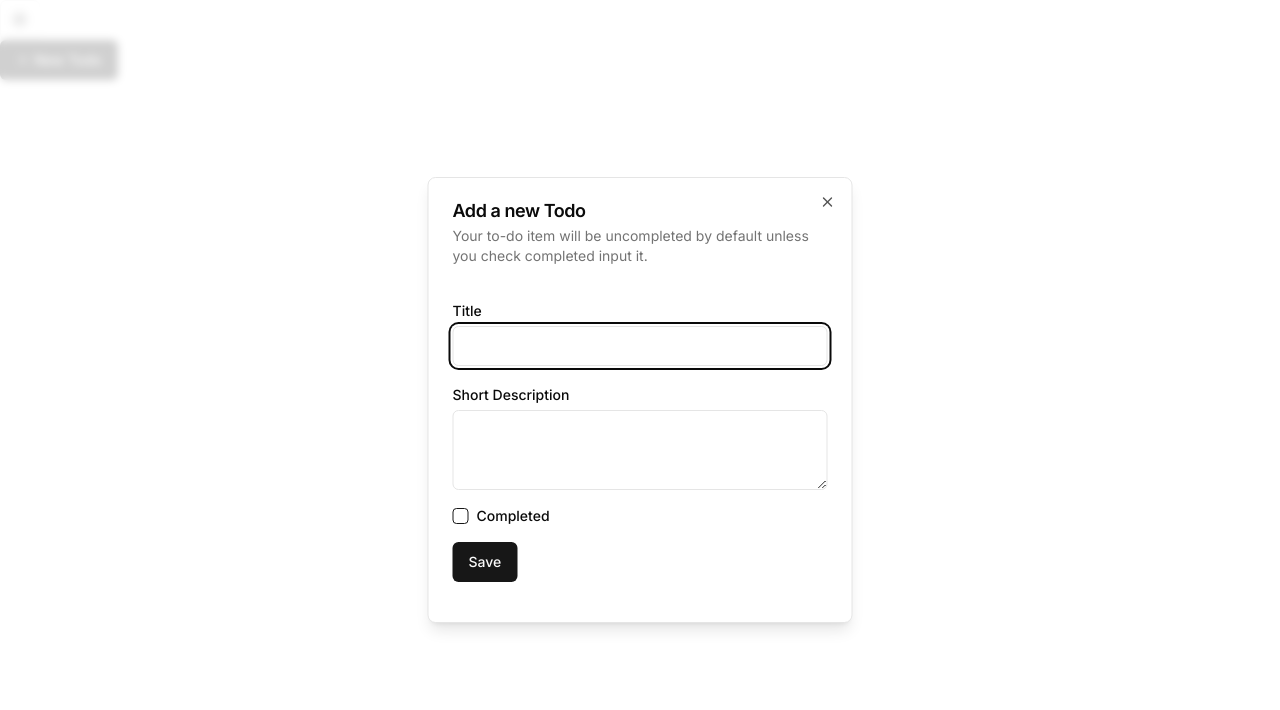
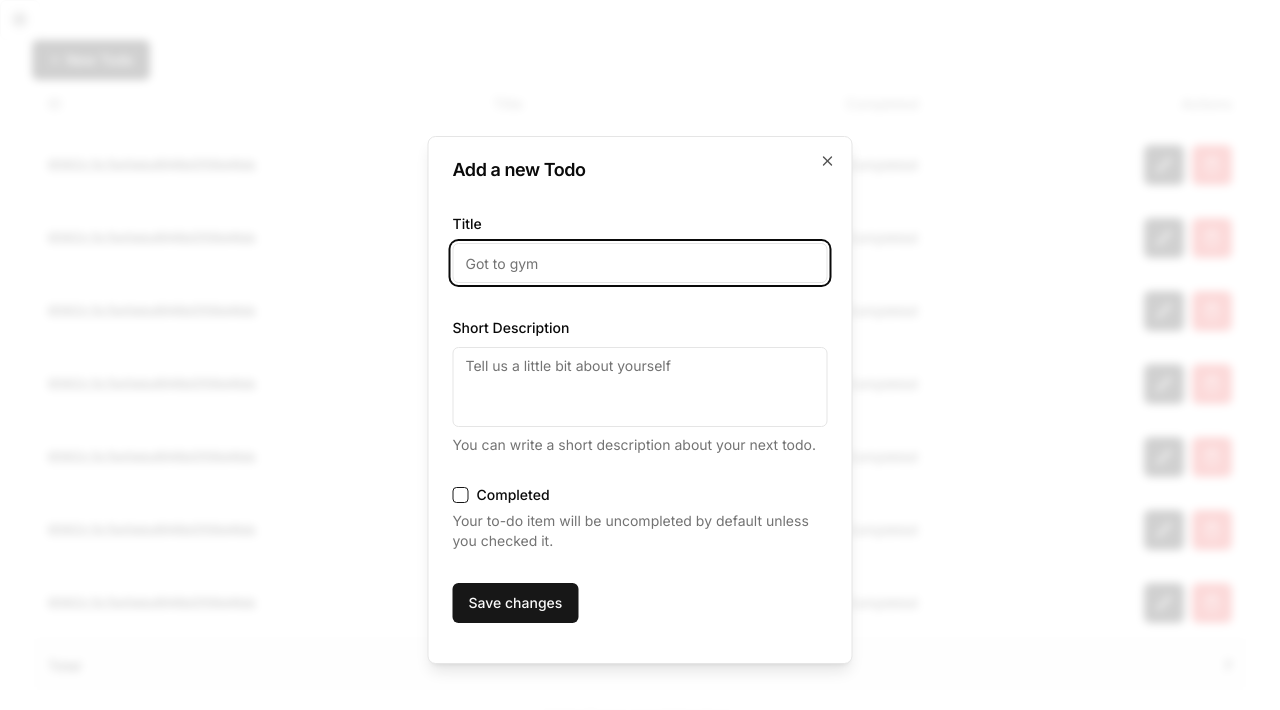
Before and after one commit to codeawy/tut-fullstack-nextjs-todo-app, a Next.js app: page / in a window 1280 px wide. Both pictures are taken after a click on the button "New Todo". Shown: the top 710 px of the page. Built offline with nearby package versions, Linux system fonts and the light colour scheme; no server answers; the database is empty.

Commit message:
todos table

```diff
--- a/actions/todo.actions.ts
+++ b/actions/todo.actions.ts
@@ -5,9 +5,10 @@ import { PrismaClient } from "@prisma/client";
 const prisma = new PrismaClient();
 
 export const getTodoListAction = async () => {
-  // ** ERROR HANDLING
+  // TODO ERROR HANDLING
   return await prisma.todo.findMany();
 };
+
 export const createTodoAction = async ({
   title,
   body,
--- a/app/page.tsx
+++ b/app/page.tsx
@@ -1,14 +1,19 @@
+import { getTodoListAction } from "@/actions/todo.actions";
 import AddTodoForm from "@/components/AddTodoForm";
+import TodoTable from "@/components/TodoTable";
 
-export default function Home() {
+export default async function Home() {
+  const todos = await getTodoListAction();
+
   return (
-    <main>
-      {/* <ul>
+    <main className="container">
+      <AddTodoForm />
+      <TodoTable />
+      <ul>
         {todos.map(todo => (
           <li key={todo.id}>{todo.title}</li>
         ))}
-      </ul> */}
-      <AddTodoForm />
+      </ul>
     </main>
   );
 }
--- a/components/AddTodoForm.tsx
+++ b/components/AddTodoForm.tsx
@@ -1,5 +1,6 @@
-// "use client";
+"use client";
 
+import { createTodoAction } from "@/actions/todo.actions";
 import {
   Dialog,
   DialogContent,
@@ -8,30 +9,32 @@ import {
   DialogTitle,
   DialogTrigger,
 } from "@/components/ui/dialog";
+import { Form, FormControl, FormDescription, FormField, FormItem, FormLabel, FormMessage } from "@/components/ui/form";
 import { Input } from "@/components/ui/input";
-import { PrismaClient } from "@prisma/client";
+import { TodoFormValues, todoFormSchema } from "@/schema";
+import { zodResolver } from "@hookform/resolvers/zod";
 import { Plus } from "lucide-react";
+import { useForm } from "react-hook-form";
 import { Button } from "./ui/button";
 import { Checkbox } from "./ui/checkbox";
 import { Textarea } from "./ui/textarea";
-import { todoFormSchema } from "@/schema";
-import { Label } from "./ui/label";
-
-const prisma = new PrismaClient();
 
 const AddTodoForm = () => {
-  const createTodo = async (formData: FormData) => {
-    "use server";
-    const form = Object.fromEntries(formData.entries());
-    const { title, body, completed } = todoFormSchema.parse(form);
+  const defaultValues: Partial<TodoFormValues> = {
+    title: "",
+    body: "",
+    completed: false,
+  };
 
-    await prisma.todo.create({
-      data: {
-        title,
-        body,
-        completed,
-      },
-    });
+  // const todos = await getTodoListAction();
+  const form = useForm<TodoFormValues>({
+    resolver: zodResolver(todoFormSchema),
+    defaultValues,
+    mode: "onChange",
+  });
+
+  const onSubmit = async (data: TodoFormValues) => {
+    await createTodoAction({ title: data.title, body: data.body, completed: data.completed });
   };
 
   return (
@@ -45,32 +48,60 @@ const AddTodoForm = () => {
       <DialogContent className="sm:max-w-[425px]">
         <DialogHeader>
           <DialogTitle>Add a new Todo</DialogTitle>
-          <DialogDescription>
-            Your to-do item will be uncompleted by default unless you check completed input it.
-          </DialogDescription>
         </DialogHeader>
-        <div className="py-4 space-y-4">
-          <form action={createTodo} className="space-y-4">
-            <div className="space-y-1">
-              <Label htmlFor="title" className="text-sm">
-                Title
-              </Label>
-              <Input name="title" id="title" />
-            </div>
-            <div className="space-y-1">
-              <Label htmlFor="body" className="text-sm">
-                Short Description
-              </Label>
-              <Textarea name="body" id="body" />
-            </div>
-            <div className="flex items-center">
-              <Label className="order-2 ml-2 text-sm" htmlFor="completed">
-                Completed
-              </Label>
-              <Checkbox name="completed" id="completed" />
-            </div>
-            <Button type="submit">Save</Button>
-          </form>
+        <div className="py-4">
+          <Form {...form}>
+            <form onSubmit={form.handleSubmit(onSubmit)} className="space-y-8">
+              <FormField
+                control={form.control}
+                name="title"
+                render={({ field }) => (
+                  <FormItem>
+                    <FormLabel>Title</FormLabel>
+                    <FormControl>
+                      <Input placeholder="Got to gym" {...field} />
+                    </FormControl>
+                    <FormMessage />
+                  </FormItem>
+                )}
+              />
+
+              <FormField
+                control={form.control}
+                name="body"
+                render={({ field }) => (
+                  <FormItem>
+                    <FormLabel>Short Description</FormLabel>
+                    <FormControl>
+                      <Textarea placeholder="Tell us a little bit about yourself" className="resize-none" {...field} />
+                    </FormControl>
+                    <FormDescription>You can write a short description about your next todo.</FormDescription>
+                    <FormMessage />
+                  </FormItem>
+                )}
+              />
+
+              <FormField
+                control={form.control}
+                name="completed"
+                render={({ field }) => (
+                  <FormItem>
+                    <div className="flex items-center space-x-2">
+                      <FormControl>
+                        <Checkbox checked={field.value} onCheckedChange={field.onChange} {...field} />
+                      </FormControl>
+                      <FormLabel>Completed</FormLabel>
+                    </div>
+                    <FormDescription>
+                      Your to-do item will be uncompleted by default unless you checked it.
+                    </FormDescription>
+                    <FormMessage />
+                  </FormItem>
+                )}
+              />
+              <Button type="submit">Save changes</Button>
+            </form>
+          </Form>
         </div>
       </DialogContent>
     </Dialog>
--- /dev/null
+++ b/components/TodoTable.tsx
@@ -0,0 +1,96 @@
+import {
+  Table,
+  TableBody,
+  TableCaption,
+  TableCell,
+  TableFooter,
+  TableHead,
+  TableHeader,
+  TableRow,
+} from "@/components/ui/table";
+import { Button } from "./ui/button";
+import { Pen, Trash } from "lucide-react";
+
+const invoices = [
+  {
+    invoice: "INV001",
+    paymentStatus: "Paid",
+    totalAmount: "$250.00",
+    paymentMethod: "Credit Card",
+  },
+  {
+    invoice: "INV002",
+    paymentStatus: "Pending",
+    totalAmount: "$150.00",
+    paymentMethod: "PayPal",
+  },
+  {
+    invoice: "INV003",
+    paymentStatus: "Unpaid",
+    totalAmount: "$350.00",
+    paymentMethod: "Bank Transfer",
+  },
+  {
+    invoice: "INV004",
+    paymentStatus: "Paid",
+    totalAmount: "$450.00",
+    paymentMethod: "Credit Card",
+  },
+  {
+    invoice: "INV005",
+    paymentStatus: "Paid",
+    totalAmount: "$550.00",
+    paymentMethod: "PayPal",
+  },
+  {
+    invoice: "INV006",
+    paymentStatus: "Pending",
+    totalAmount: "$200.00",
+    paymentMethod: "Bank Transfer",
+  },
+  {
+    invoice: "INV007",
+    paymentStatus: "Unpaid",
+    totalAmount: "$300.00",
+    paymentMethod: "Credit Card",
+  },
+];
+
+export default function TodoTable() {
+  return (
+    <Table>
+      <TableCaption>A list of your recent invoices.</TableCaption>
+      <TableHeader>
+        <TableRow>
+          <TableHead>ID</TableHead>
+          <TableHead>Title</TableHead>
+          <TableHead>Completed</TableHead>
+          <TableHead className="text-right">Actions</TableHead>
+        </TableRow>
+      </TableHeader>
+      <TableBody>
+        {invoices.map(invoice => (
+          <TableRow key={invoice.invoice}>
+            <TableCell className="font-medium">6562c3c5e0ebd948d359d4bb</TableCell>
+            <TableCell>aestus cernuus eligendi</TableCell>
+            <TableCell>Completed</TableCell>
+            <TableCell className="flex items-center justify-end space-x-2">
+              <Button size={"icon"}>
+                <Pen size={16} />
+              </Button>
+              <Button size={"icon"} variant={"destructive"}>
+                <Trash size={16} />
+              </Button>
+            </TableCell>
+          </TableRow>
+        ))}
+      </TableBody>
+      <TableFooter>
+        <TableRow>
+          <TableCell colSpan={3}>Total</TableCell>
+          <TableCell className="text-right">{invoices.length}</TableCell>
+        </TableRow>
+      </TableFooter>
+    </Table>
+  );
+}
--- /dev/null
+++ b/components/ui/table.tsx
@@ -0,0 +1,117 @@
+import * as React from "react"
+
+import { cn } from "@/lib/utils"
+
+const Table = React.forwardRef<
+  HTMLTableElement,
+  React.HTMLAttributes<HTMLTableElement>
+>(({ className, ...props }, ref) => (
+  <div className="relative w-full overflow-auto">
+    <table
+      ref={ref}
+      className={cn("w-full caption-bottom text-sm", className)}
+      {...props}
+    />
+  </div>
+))
+Table.displayName = "Table"
+
+const TableHeader = React.forwardRef<
+  HTMLTableSectionElement,
+  React.HTMLAttributes<HTMLTableSectionElement>
+>(({ className, ...props }, ref) => (
+  <thead ref={ref} className={cn("[&_tr]:border-b", className)} {...props} />
+))
+TableHeader.displayName = "TableHeader"
+
+const TableBody = React.forwardRef<
+  HTMLTableSectionElement,
+  React.HTMLAttributes<HTMLTableSectionElement>
+>(({ className, ...props }, ref) => (
+  <tbody
+    ref={ref}
+    className={cn("[&_tr:last-child]:border-0", className)}
+    {...props}
+  />
+))
+TableBody.displayName = "TableBody"
+
+const TableFooter = React.forwardRef<
+  HTMLTableSectionElement,
+  React.HTMLAttributes<HTMLTableSectionElement>
+>(({ className, ...props }, ref) => (
+  <tfoot
+    ref={ref}
+    className={cn(
+      "border-t bg-muted/50 font-medium [&>tr]:last:border-b-0",
+      className
+    )}
+    {...props}
+  />
+))
+TableFooter.displayName = "TableFooter"
+
+const TableRow = React.forwardRef<
+  HTMLTableRowElement,
+  React.HTMLAttributes<HTMLTableRowElement>
+>(({ className, ...props }, ref) => (
+  <tr
+    ref={ref}
+    className={cn(
+      "border-b transition-colors hover:bg-muted/50 data-[state=selected]:bg-muted",
+      className
+    )}
+    {...props}
+  />
+))
+TableRow.displayName = "TableRow"
+
+const TableHead = React.forwardRef<
+  HTMLTableCellElement,
+  React.ThHTMLAttributes<HTMLTableCellElement>
+>(({ className, ...props }, ref) => (
+  <th
+    ref={ref}
+    className={cn(
+      "h-12 px-4 text-left align-middle font-medium text-muted-foreground [&:has([role=checkbox])]:pr-0",
+      className
+    )}
+    {...props}
+  />
+))
+TableHead.displayName = "TableHead"
+
+const TableCell = React.forwardRef<
+  HTMLTableCellElement,
+  React.TdHTMLAttributes<HTMLTableCellElement>
+>(({ className, ...props }, ref) => (
+  <td
+    ref={ref}
+    className={cn("p-4 align-middle [&:has([role=checkbox])]:pr-0", className)}
+    {...props}
+  />
+))
+TableCell.displayName = "TableCell"
+
+const TableCaption = React.forwardRef<
+  HTMLTableCaptionElement,
+  React.HTMLAttributes<HTMLTableCaptionElement>
+>(({ className, ...props }, ref) => (
+  <caption
+    ref={ref}
+    className={cn("mt-4 text-sm text-muted-foreground", className)}
+    {...props}
+  />
+))
+TableCaption.displayName = "TableCaption"
+
+export {
+  Table,
+  TableHeader,
+  TableBody,
+  TableFooter,
+  TableHead,
+  TableRow,
+  TableCell,
+  TableCaption,
+}
```
